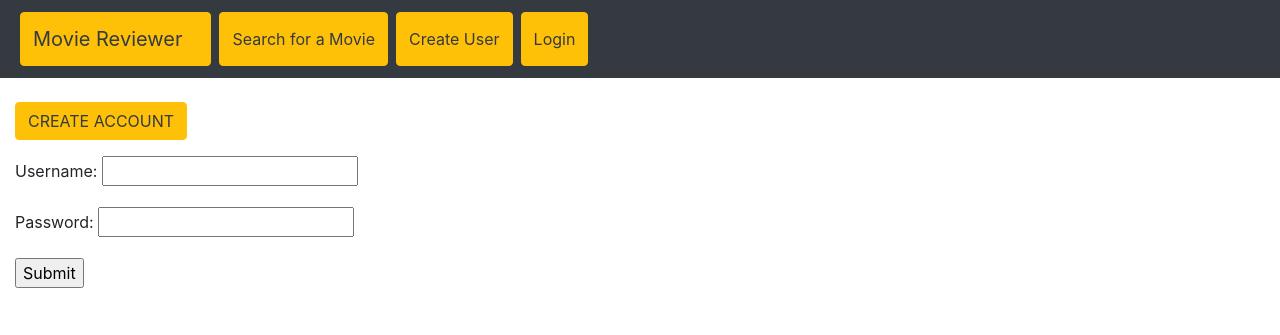
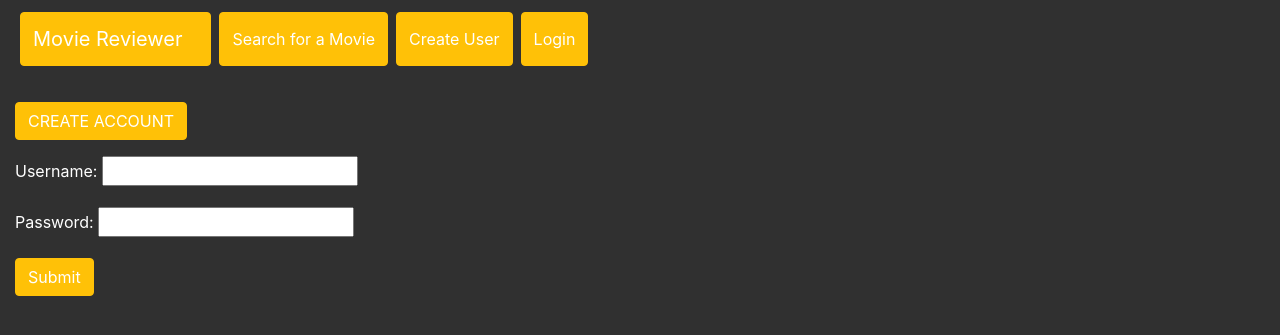
Before and after one commit to ElizabethS5/movie_reviewer, a Django app: page /login/?next=/reviewadd/1 in a window 1280 px wide. Shown: the top 335 px of the page. Run offline with Django 3.2, Linux system fonts and the light colour scheme; some libraries are stand-ins or nearby versions.

Commit message:
attempted movie model integration with popular movies, refactored css for a dark theme. restyled review percentages to print horizontally

```diff
--- /dev/null
+++ b/movie_reviewer/static/movies.css
@@ -0,0 +1,3 @@
+body {
+    background-color: #303030;
+}
--- a/movie_reviewer/templates/login_form.html
+++ b/movie_reviewer/templates/login_form.html
@@ -2,11 +2,11 @@
 {% block title %}Login{% endblock %}
 {% block body %}
 
-  <button class="btn btn-warning"><a class='text-dark' href="/register/">CREATE ACCOUNT</a></button>
+  <button class="btn btn-warning"><a class='text-white' href="/register/">CREATE ACCOUNT</a></button>
 
-  <form class="mt-3" action="" method="post">
+  <form class="mt-3 text-white" action="" method="post">
     {% csrf_token %} {{ form.as_p }}
-    <input type="submit" value="Submit" />
+    <input class='btn btn-warning text-white' type="submit" value="Submit" />
   </form>
 
 {% endblock %}
--- a/movie_reviewer/templates/register_form.html
+++ b/movie_reviewer/templates/register_form.html
@@ -3,10 +3,10 @@
 
 {% block body %}
 
-<button class="btn btn-warning"><a class="text-dark" href="/login/">LOGIN</a></button>
+<button class="btn btn-warning"><a class="text-white" href="/login/">LOGIN</a></button>
 
 <form class="mt-3" action="" method="post">
   {% csrf_token %} {{ form.as_p }}
-  <input class="btn btn-warning" type="submit" value="Submit" />
+  <input class="btn btn-warning text-white" type="submit" value="Submit" />
 </form>
 {% endblock %}
--- a/movie_reviewer/templates/search_form.html
+++ b/movie_reviewer/templates/search_form.html
@@ -5,7 +5,7 @@
 
 <form action="/search_results/" method="get">
         {% csrf_token %} {{ form.as_p }}
-        <input class="btn btn-warning" type="submit" value="Submit" />
+        <input class="btn btn-warning text-white" type="submit" value="Submit" />
       </form>
 
 {% endblock %}
--- a/movie_reviewer/templates/search_results.html
+++ b/movie_reviewer/templates/search_results.html
@@ -3,12 +3,12 @@
 {% block body %}
 
 <h2 class="mb-3">Search Results for '{{data.search_input}}'</h2>
-<button class="btn btn-warning mb-3"><a class="text-dark" href="/search/">Search Again</a></button>
+<button class="btn btn-warning mb-3"><a class="text-white" href="/search/">Search Again</a></button>
 
 <ul>
     {% for result in search %}
     <li class="d-block">
-        <h2><a class="text-dark" href="/movie/{{ result.id}}">{{ result.title }}</a></h2>
+        <h2><a class="text-white" href="/movie/{{ result.id}}">{{ result.title }}</a></h2>
         <img class="img-fluid" src="https://image.tmdb.org/t/p/w154/{{result.poster_path}}" alt="">
         <p>{{result.overview}}</p>
     </li>
--- a/movie_reviewer/templates/site.html
+++ b/movie_reviewer/templates/site.html
@@ -5,31 +5,32 @@
   <meta name="viewport" content="width=device-width, initial-scale=1.0">
   <meta http-equiv="X-UA-Compatible" content="ie=edge">
   <link rel="stylesheet" href="https://stackpath.bootstrapcdn.com/bootstrap/4.3.1/css/bootstrap.min.css" integrity="sha384-ggOyR0iXCbMQv3Xipma34MD+dH/1fQ784/j6cY/iJTQUOhcWr7x9JvoRxT2MZw1T" crossorigin="anonymous">
+  <link rel="stylesheet" href="/static/movies.css" />
   <script src="https://code.jquery.com/jquery-3.2.1.slim.min.js" integrity="sha384-KJ3o2DKtIkvYIK3UENzmM7KCkRr/rE9/Qpg6aAZGJwFDMVNA/GpGFF93hXpG5KkN" crossorigin="anonymous"></script>
   <script src="https://cdnjs.cloudflare.com/ajax/libs/popper.js/1.12.9/umd/popper.min.js" integrity="sha384-ApNbgh9B+Y1QKtv3Rn7W3mgPxhU9K/ScQsAP7hUibX39j7fakFPskvXusvfa0b4Q" crossorigin="anonymous"></script>
   <script src="https://maxcdn.bootstrapcdn.com/bootstrap/4.0.0/js/bootstrap.min.js" integrity="sha384-JZR6Spejh4U02d8jOt6vLEHfe/JQGiRRSQQxSfFWpi1MquVdAyjUar5+76PVCmYl" crossorigin="anonymous"></script>
   <title>{% block title %}{% endblock %}</title>
 </head>
-    <nav class="d-block navbar navbar-expand-lg navbar-light bg-dark">
+    <nav class="d-block navbar navbar-expand-lg navbar-light bg-gray">
     <div>
         <ul class='navbar-nav'>
         <li></li>
-        <button class="btn btn-warning m-1"><a class='navbar-brand text-dark' href="/">Movie Reviewer</a></button>
+        <button class="btn btn-warning m-1"><a class='navbar-brand text-white' href="/">Movie Reviewer</a></button>
 
-        <button class="btn btn-warning m-1"><a class="text-dark" href="/search/">Search for a Movie</a></button>
+        <button class="btn btn-warning m-1"><a class="text-white" href="/search/">Search for a Movie</a></button>
 
-        <button class="btn btn-warning m-1"><a class="text-dark" href="/register/">Create User</a></button>
+        <button class="btn btn-warning m-1"><a class="text-white" href="/register/">Create User</a></button>
 
         {% if request.user.is_authenticated %}
-            <button class="btn btn-warning m-1"><a class="text-dark" href="/log_out">Logout</a></button>
+            <button class="btn btn-warning m-1"><a class="text-white" href="/log_out">Logout</a></button>
         {% else %}
-            <button class="btn btn-warning m-1"><a class="text-dark" href="/login">Login</a></button>
+            <button class="btn btn-warning m-1"><a class="text-white" href="/login">Login</a></button>
         {% endif %}
     </ul>
     </div>
     </nav>
     <br>
-    <div class="container ml-0">
+    <div class="container ml-0 text-white">
         {% block body %}{% endblock %}
     </div>
   </body>
```
Also changed, not shown: movie_reviewer/movies/views.py (+10 -0 lines), movie_reviewer/templates/movie_detail.html (+23 -16 lines).
